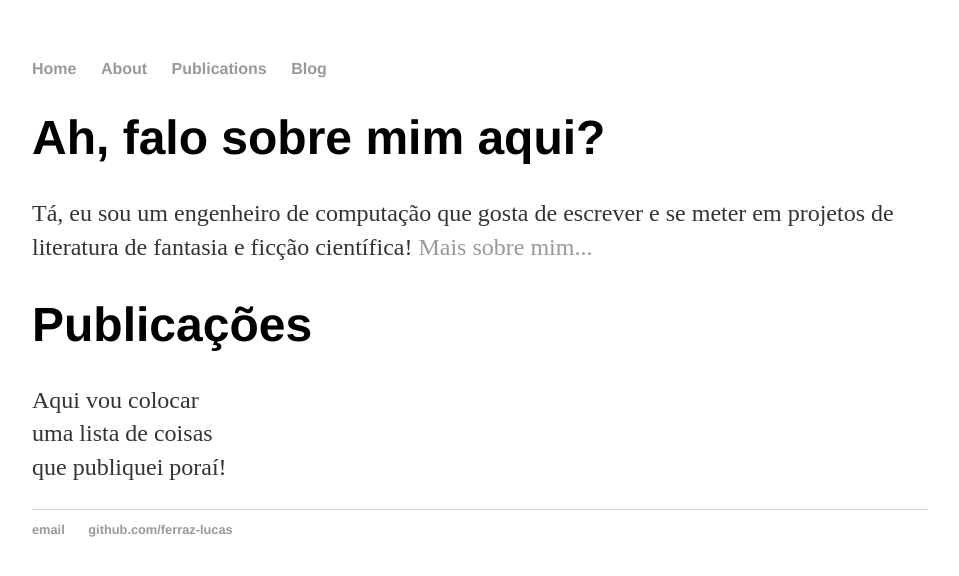
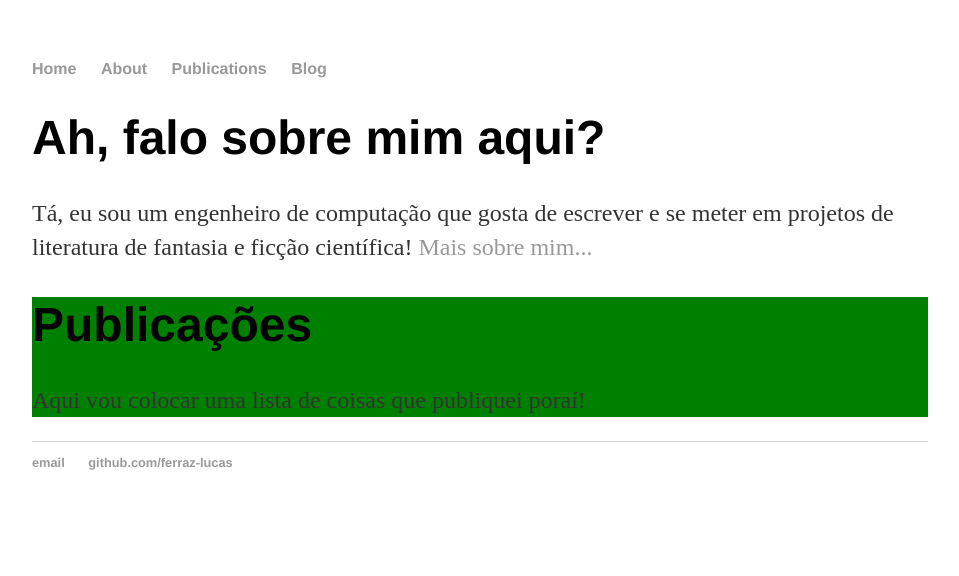
Before and after one commit to ferraz-lucas/ferraz-lucas.github.io, a Jekyll site: the page built from index.html, in a window 1280 px wide. Shown: the top 576 px of the page, without its empty margins (160-1119 px from the left). Built offline with Jekyll 4.4.1, drawn with Linux system fonts in a browser that asks for light colours.

Commit message:
Update index.html

```diff
--- a/index.html
+++ b/index.html
@@ -7,7 +7,7 @@ title: Lucas Rafael Ferraz
 	<p>Tá, eu sou um engenheiro de computação que gosta de escrever e se meter em projetos de literatura de fantasia e ficção científica! <a href="/about">Mais sobre mim...</a></p>
 </div><!-- /.blurb -->
 
-<div id="publicacoes" style="width:200px;background:white" onmouseover="this.style.background='gray';" onmouseout="this.style.background='white';">
+<div id="publicacoes" style="background:green" onmouseover="this.style.background='gray';" onmouseout="this.style.background='white';">
 	<h1>Publicações</h1>
 	<p>Aqui vou colocar uma lista de coisas que publiquei poraí!</p>
 </div><!-- /.publicacoes -->
```
